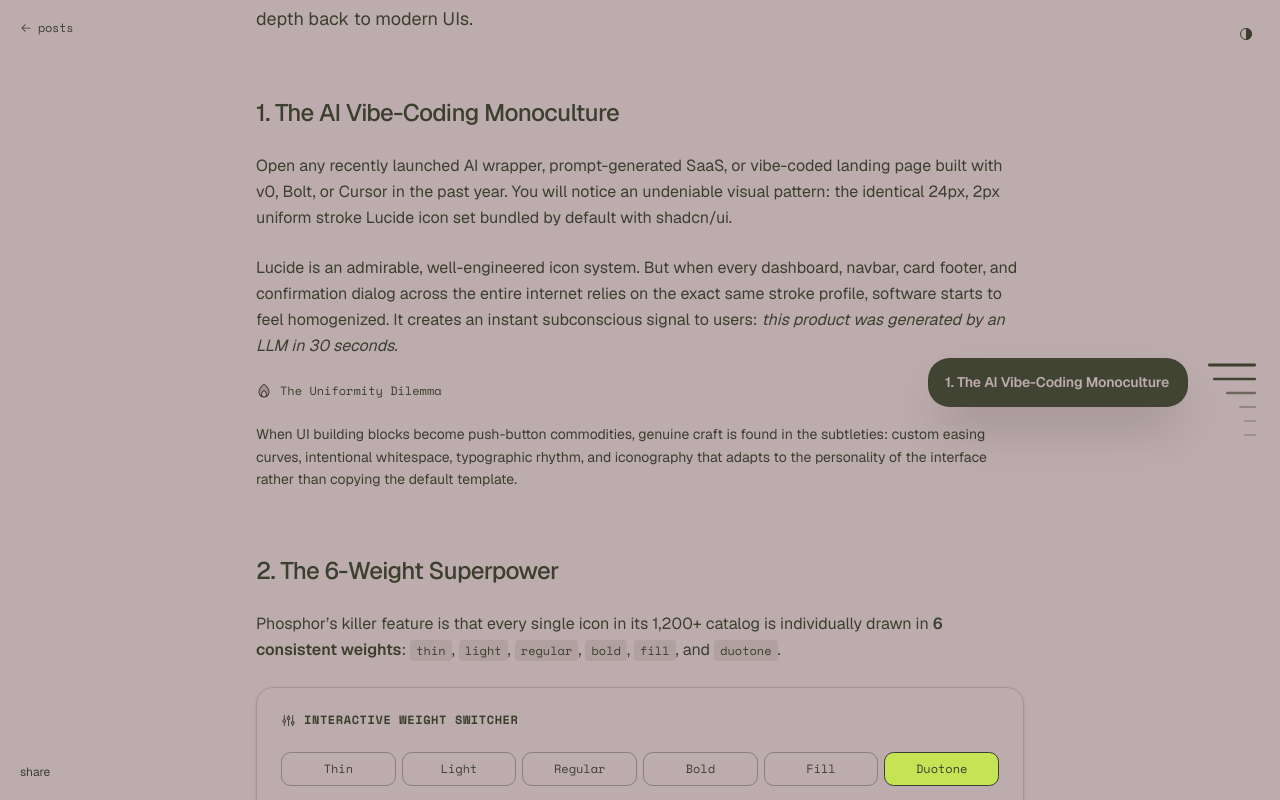
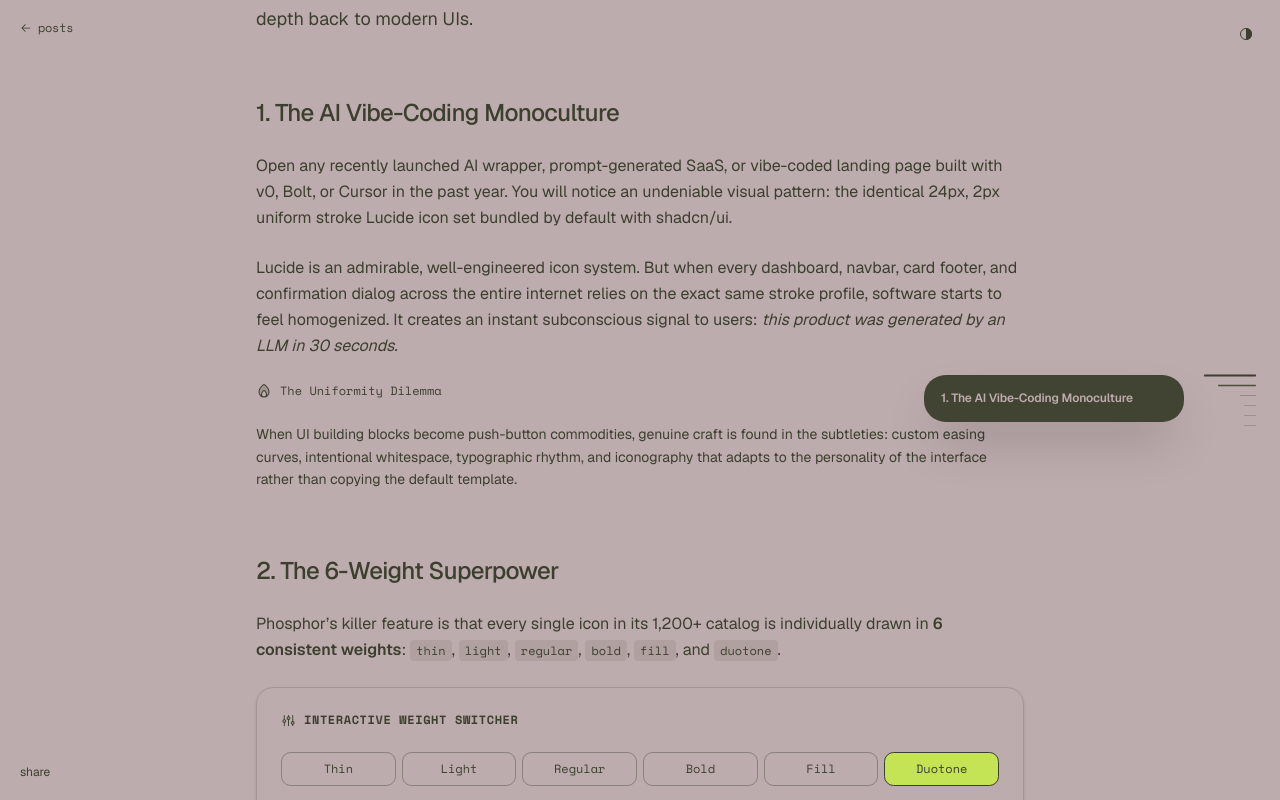
Before and after one commit to ThaminduDasanayake/portfolio, a Next.js app: page /posts/phosphor-over-lucide in a window 1280 px wide. Both pictures are taken after a click on the button 1232 px from the left and 365 px from the top of the page. Shown: the part 551-1351 px from the top of the page. Built offline with nearby package versions, Linux system fonts and the light colour scheme.

Commit message:
feat: add continuous scroll progress tracking to chapter scrubber

```diff
--- a/components/posts/articles/phosphor-vs-lucide.tsx
+++ b/components/posts/articles/phosphor-vs-lucide.tsx
@@ -86,45 +86,57 @@
   const [copiedLink, setCopiedLink] = useState(false);
   const [showScrollTop, setShowScrollTop] = useState(false);
   const [currentChapterIndex, setCurrentChapterIndex] = useState(0);
+  const [scrollProgress, setScrollProgress] = useState(0);
 
+  // Scrollspy & Continuous Progress Calculation
   useEffect(() => {
     const handleScroll = () => {
       setShowScrollTop(window.scrollY > 280);
-    };
 
-    window.addEventListener("scroll", handleScroll, { passive: true });
-    return () => window.removeEventListener("scroll", handleScroll);
-  }, []);
-
-  // Scrollspy to keep ChapterScrubber active index in sync with viewport
-  useEffect(() => {
-    const getSections = () =>
-      chapters
+      const sectionEls = chapters
         .map((c) => document.getElementById(c.id))
         .filter((el): el is HTMLElement => el !== null);
 
-    const handleScrollSpy = () => {
-      const sections = getSections();
-      if (sections.length === 0) return;
+      if (sectionEls.length === 0) return;
 
       const triggerPoint = window.scrollY + window.innerHeight * 0.35;
+      const offsets = sectionEls.map((el) => {
+        const rect = el.getBoundingClientRect();
+        return window.scrollY + rect.top;
+      });
+
+      let progress = 0;
       let activeIdx = 0;
 
-      for (let i = 0; i < sections.length; i++) {
-        if (sections[i].offsetTop <= triggerPoint) {
-          activeIdx = i;
+      if (triggerPoint <= offsets[0]) {
+        progress = 0;
+        activeIdx = 0;
+      } else if (triggerPoint >= offsets[offsets.length - 1]) {
+        progress = offsets.length - 1;
+        activeIdx = offsets.length - 1;
+      } else {
+        for (let i = 0; i < offsets.length - 1; i++) {
+          if (triggerPoint >= offsets[i] && triggerPoint < offsets[i + 1]) {
+            const range = offsets[i + 1] - offsets[i];
+            const dist = triggerPoint - offsets[i];
+            progress = i + (range > 0 ? dist / range : 0);
+            activeIdx = Math.round(progress);
+            break;
+          }
         }
       }
+
+      setScrollProgress(progress);
       setCurrentChapterIndex(activeIdx);
     };
 
-    handleScrollSpy();
-    window.addEventListener("scroll", handleScrollSpy, { passive: true });
-    window.addEventListener("resize", handleScrollSpy, { passive: true });
+    handleScroll();
+    window.addEventListener("scroll", handleScroll, { passive: true });
+    window.addEventListener("resize", handleScroll, { passive: true });
 
     return () => {
-      window.removeEventListener("scroll", handleScrollSpy);
-      window.removeEventListener("resize", handleScrollSpy);
+      window.removeEventListener("scroll", handleScroll);
+      window.removeEventListener("resize", handleScroll);
     };
   }, []);
 
@@ -208,10 +220,12 @@
       <ChapterScrubber
         chapters={chapters}
         currentIndex={currentChapterIndex}
+        scrollProgress={scrollProgress}
         onSelect={handleChapterSelect}
         side="left"
-        rowHeight={14}
-        peakLength={48}
+        rowHeight={10}
+        radius={2.5}
+        peakLength={52}
         restLength={12}
         className="fixed top-1/2 right-6 z-20 -translate-y-1/2"
         cardClassName={cn(
--- a/components/ruixen/chapter-scrubber.tsx
+++ b/components/ruixen/chapter-scrubber.tsx
@@ -2,6 +2,7 @@
 
 import * as React from "react";
 import {
+  AnimatePresence,
   motion,
   useMotionValue,
   useReducedMotion,
@@ -37,6 +38,10 @@
   radius?: number;
   /** Marks one chapter as the persistent "current" position (e.g. where an agent is now). */
   currentIndex?: number;
+  /** Continuous fractional scroll position (e.g. 0.0 to chapters.length - 1) */
+  scrollProgress?: number;
+  /** Ambient wave strength when idle/not hovering (0 to 1). Default `1`. */
+  ambientStrength?: number;
   /** Fires when the active (hovered/focused) chapter changes. */
   onActiveChange?: (chapter: Chapter | null, index: number) => void;
   /** Fires when a chapter is chosen via click, Enter or Space. */
@@ -49,10 +54,8 @@
 
 const CARD_WIDTH = 260;
 const GAP = 20;
-// Tight, near-critically-damped spring: tracks the cursor with almost no lag
-// and never overshoots — the wave feels attached to the pointer.
-const POINTER_SPRING = { stiffness: 700, damping: 52, mass: 0.5 };
-// Softer spring for the rise/settle so the wave swells and relaxes gracefully.
+// Tight spring that responds fast to scroll and mouse movements while maintaining fluid easing
+const POINTER_SPRING = { stiffness: 420, damping: 38, mass: 0.4 };
 const STRENGTH_SPRING = { stiffness: 260, damping: 30, mass: 0.6 };
 
 function clamp(value: number, min: number, max: number) {
@@ -74,6 +77,7 @@
   restLength: number;
   peakLength: number;
   isCurrent: boolean;
+  side: "left" | "right";
 }
 
 const Tick = React.memo(function Tick({
@@ -84,6 +88,7 @@
   restLength,
   peakLength,
   isCurrent,
+  side,
 }: TickProps) {
   const width = useTransform(() => {
     const rise = strength.get() * bump(Math.abs(index - pointer.get()), radius);
@@ -91,21 +96,24 @@
   });
   const opacity = useTransform(() => {
     const rise = strength.get() * bump(Math.abs(index - pointer.get()), radius);
-    const base = isCurrent ? 0.75 : 0.25;
+    const base = isCurrent ? 0.95 : 0.25;
     return base + rise * (1 - base);
   });
   const scaleY = useTransform(() => {
     const rise = strength.get() * bump(Math.abs(index - pointer.get()), radius);
-    // Only a slight thickening at the crest (2px -> ~2.8px); the length change
-    // carries the rise, thickness is a quiet secondary cue.
-    return 1 + rise * 0.4;
+    // Smooth vertical height increase: scales from 1.0 (2.5px) up to 1.8 (4.5px) at the crest
+    return 1 + rise * 0.8;
   });
 
   return (
     <motion.span
       aria-hidden="true"
       style={{ width, opacity, scaleY }}
-      className="block h-0.5 rounded-full bg-current"
+      className={cn(
+        "block h-px rounded-full bg-current transition-colors",
+        side === "left" ? "origin-right" : "origin-left",
+        isCurrent ? "brightness-125" : ""
+      )}
     />
   );
 });
@@ -118,6 +126,8 @@
   rowHeight = 10,
   radius = 4,
   currentIndex,
+  scrollProgress,
+  ambientStrength = 1,
   onActiveChange,
   onSelect,
   label = "Chapters",
@@ -129,17 +139,15 @@
   const listRef = React.useRef<HTMLDivElement>(null);
   const cardRef = React.useRef<HTMLDivElement>(null);
   const buttonsRef = React.useRef<Array<HTMLButtonElement | null>>([]);
-  // Namespaced so option ids stay unique across instances and don't depend on
-  // chapter.id being a valid, collision-free DOM id.
   const baseId = React.useId();
   const optionId = (index: number) => `${baseId}-opt-${index}`;
 
-  const rawPointer = useMotionValue(0);
-  const rawStrength = useMotionValue(0);
+  const initialPos = scrollProgress ?? currentIndex ?? 0;
+  const rawPointer = useMotionValue(initialPos);
+  const rawStrength = useMotionValue(ambientStrength);
   const springPointer = useSpring(rawPointer, POINTER_SPRING);
   const springStrength = useSpring(rawStrength, STRENGTH_SPRING);
-  // Reduced motion: drop the temporal easing but keep the spatial wave, so the
-  // rise is instant rather than sprung.
+
   const pointer = prefersReducedMotion ? rawPointer : springPointer;
   const strength = prefersReducedMotion ? rawStrength : springStrength;
 
@@ -160,6 +168,15 @@
 
   const last = chapters.length - 1;
 
+  // Sync pointer with continuous scroll progress when not hovering
+  React.useEffect(() => {
+    if (!hoveringRef.current && focusedRef.current == null) {
+      const targetPos = scrollProgress ?? currentIndex ?? 0;
+      rawPointer.set(targetPos);
+      rawStrength.set(ambientStrength);
+    }
+  }, [scrollProgress, currentIndex, ambientStrength, rawPointer, rawStrength]);
+
   React.useEffect(() => {
     onActiveChange?.(
       engaged ? chapters[activeIndex] : null,
@@ -167,12 +184,10 @@
     );
   }, [engaged, activeIndex, chapters, onActiveChange]);
 
-  // Measure the card so its vertical travel can be clamped to the rail.
   React.useEffect(() => {
     if (cardRef.current) setCardHeight(cardRef.current.offsetHeight);
   }, [activeIndex]);
 
-  // Flip toward the roomier side if the card would spill past the viewport.
   React.useEffect(() => {
     if (!engaged) return;
     const el = containerRef.current;
@@ -198,7 +213,6 @@
         : "left";
 
   const totalHeight = chapters.length * rowHeight;
-  // Exactly one tick is tabbable at a time (roving tabindex).
   const rovingIndex = engaged ? activeIndex : (currentIndex ?? 0);
 
   const cardTop = useTransform(pointer, (p) => {
@@ -210,7 +224,6 @@
     );
     return center - half;
   });
-  const cardScale = useTransform(strength, [0, 1], [0.97, 1]);
   const cardX = useTransform(
     strength,
     [0, 1],
@@ -237,9 +250,12 @@
     hoveringRef.current = false;
     if (focusedRef.current != null) {
       rawPointer.set(focusedRef.current);
+      rawStrength.set(1);
     } else {
-      rawStrength.set(0);
       setEngaged(false);
+      const targetPos = scrollProgress ?? currentIndex ?? 0;
+      rawPointer.set(targetPos);
+      rawStrength.set(ambientStrength);
     }
   };
 
@@ -247,8 +263,10 @@
     if (!event.currentTarget.contains(event.relatedTarget as Node | null)) {
       focusedRef.current = null;
       if (!hoveringRef.current) {
-        rawStrength.set(0);
         setEngaged(false);
+        const targetPos = scrollProgress ?? currentIndex ?? 0;
+        rawPointer.set(targetPos);
+        rawStrength.set(ambientStrength);
       }
     }
   };
@@ -333,47 +351,52 @@
                 restLength={restLength}
                 peakLength={peakLength}
                 isCurrent={isCurrent}
+                side={resolvedSide}
               />
             </button>
           );
         })}
       </div>
 
-      {chapters[activeIndex] ? (
+      <AnimatePresence>
+        {engaged && chapters[activeIndex] ? (
           <motion.div
             ref={cardRef}
+            initial={{ opacity: 0, scale: 0.95 }}
+            animate={{ opacity: 1, scale: 1 }}
+            exit={{ opacity: 0, scale: 0.95 }}
+            transition={{ duration: 0.15 }}
             aria-hidden="true"
             style={{
               top: cardTop,
               x: cardX,
-            scale: cardScale,
-            opacity: strength,
               ...(resolvedSide === "right"
                 ? { left: peakLength + GAP }
                 : { right: peakLength + GAP }),
             }}
             className={cn(
-            "border-border pointer-events-none absolute z-10 w-65 rounded-2xl border bg-current px-4 py-3.5 text-current",
+              "pointer-events-none absolute z-10 w-65 rounded-2xl border px-4 py-3.5",
               "shadow-[0_2px_6px_-2px_rgba(0,0,0,0.08),0_16px_36px_-12px_rgba(0,0,0,0.22)]",
               resolvedSide === "right" ? "origin-left" : "origin-right",
               cardClassName
             )}
           >
             {chapters[activeIndex].meta ? (
-            <div className="mb-1 text-xs font-medium tabular-nums">
+              <div className="mb-1 text-xs font-medium tabular-nums opacity-70">
                 {chapters[activeIndex].meta}
               </div>
             ) : null}
-          <div className="truncate text-sm leading-snug font-semibold tracking-[-0.01em]">
+            <div className="truncate text-xs leading-snug font-semibold tracking-[-0.01em]">
               {chapters[activeIndex].title}
             </div>
             {chapters[activeIndex].description ? (
-            <p className="mt-1 line-clamp-3 text-sm leading-relaxed">
+              <p className="mt-1 line-clamp-3 text-sm leading-relaxed opacity-80">
                 {chapters[activeIndex].description}
               </p>
             ) : null}
           </motion.div>
         ) : null}
+      </AnimatePresence>
     </div>
   );
 }
```
Lines whose indentation alone changed are shown as unchanged.
